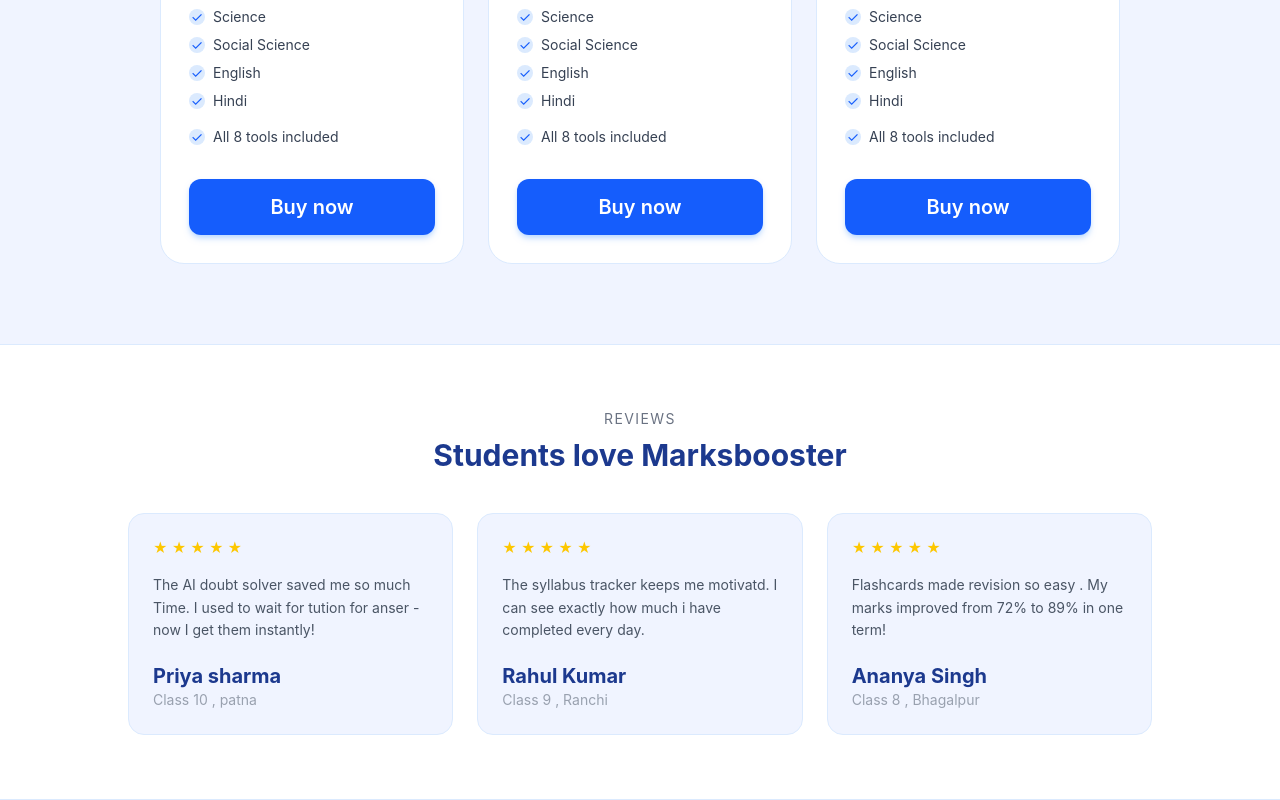
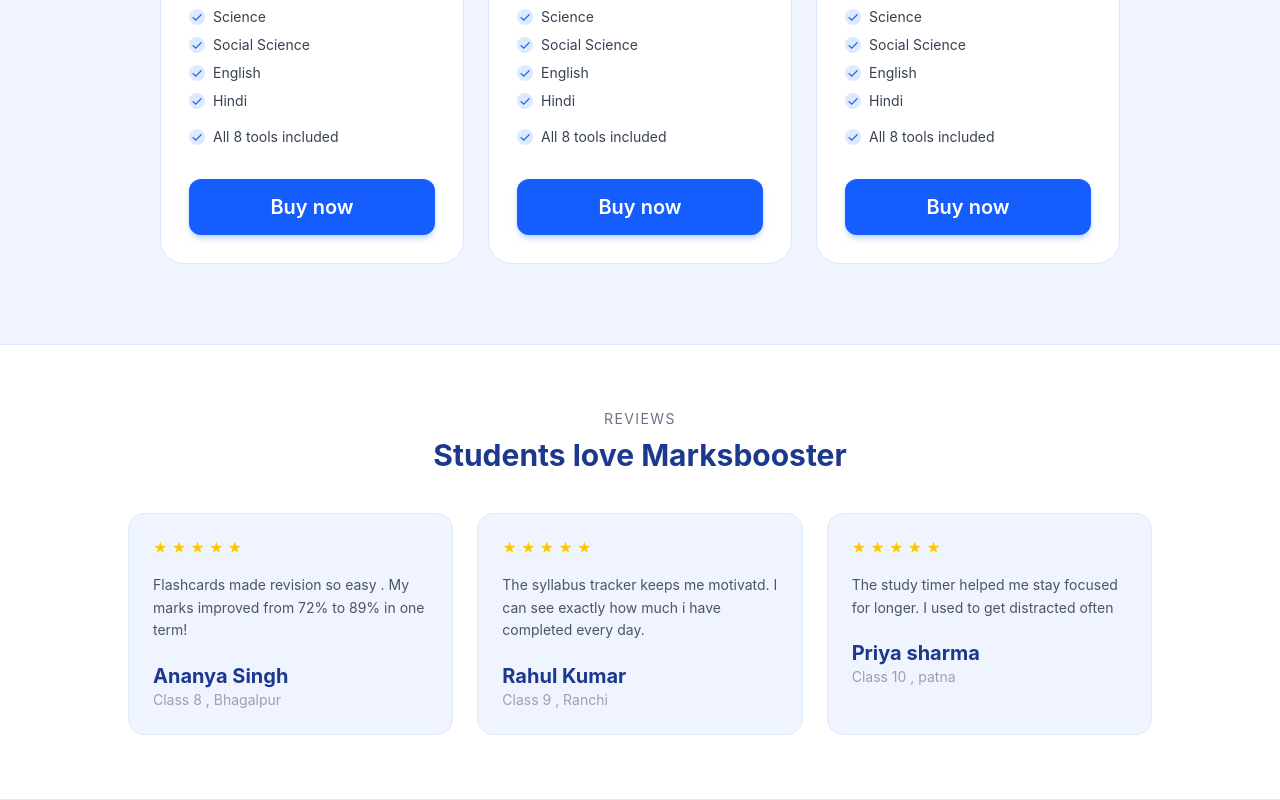
Before and after one commit to mdmahtabhabib/Marksbooster, a React (Vite) app: page / in a window 1280 px wide. Shown: the part 1954-2754 px from the top of the page. Built offline with nearby package versions, Linux system fonts and the light colour scheme.

Commit message:
corrected reviews

```diff
--- a/src/Components/Testimonials.jsx
+++ b/src/Components/Testimonials.jsx
@@ -1,8 +1,8 @@
 function Testimonials(){
  const Testimonials = [
-    { name: "Priya sharma", cls: "Class 10 , patna" , text: "The AI doubt solver saved me so much Time. I used to wait for tution for anser - now I get them instantly!" , stars : 5},
+    { name: "Ananya Singh", cls: "Class 8 , Bhagalpur" , text: "Flashcards made revision so easy . My marks improved from 72% to 89% in one term!" , stars : 5},
     { name: "Rahul Kumar", cls: "Class 9 , Ranchi" , text: "The syllabus tracker keeps me motivatd. I can see exactly how much i have completed every day." , stars : 5},
-    { name: "Ananya Singh", cls: "Class 8 , Bhagalpur" , text: "Flashcards made revision so easy . My marks improved from 72% to 89% in one term!" , stars : 5}
+    { name: "Priya sharma", cls: "Class 10 , patna" , text: "The study timer helped me stay focused for longer. I used to get distracted often " , stars : 5}
  ];
     return(
         <section id="Testimonials" className="bg-white border-y border-blue-100 py-14 md:py-16 px-5 md:px-8 " >
```
